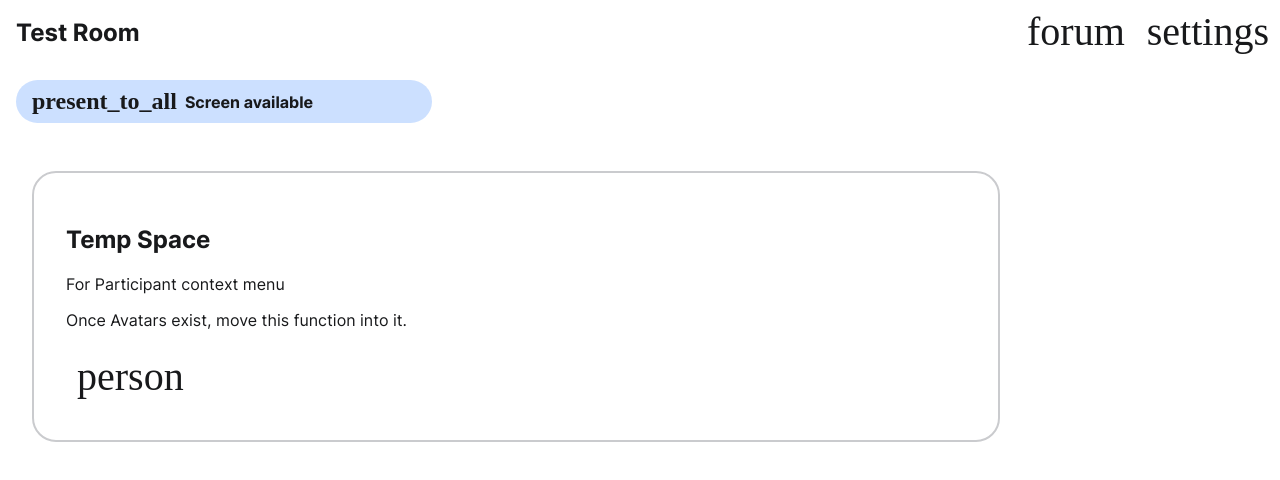
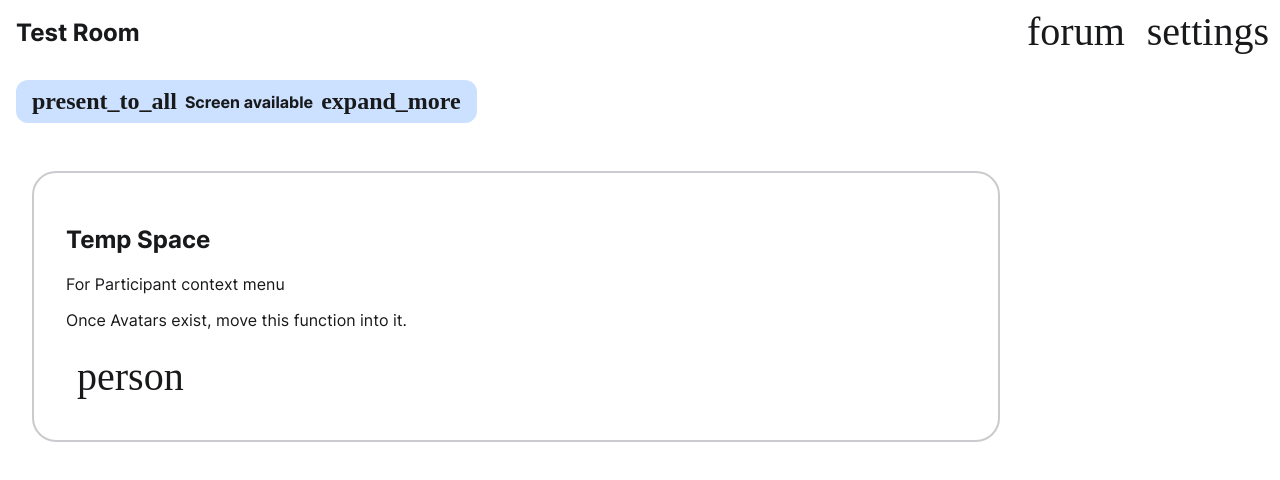
Before and after one commit to arbabf/next-gen-virtual-classroom, a Next.js app in the folder source/frontend/: page / in a window 1280 px wide. Shown: the top 480 px of the page. Built offline with nearby package versions, Linux system fonts and the light colour scheme; a web font is replaced by a local one.

Commit message:
Screen: reduce rounding, add expansion arrow

```diff
--- a/source/frontend/components/screen/screencontainer/ScreenContainer.module.css
+++ b/source/frontend/components/screen/screencontainer/ScreenContainer.module.css
@@ -3,7 +3,7 @@
 	max-width: 90vw;
 	min-width: calc(400px + 1em);
 	width: auto;
-	border-radius: 1.5em;
+	border-radius: var(--border-rounding);
 	background-color: var(--screen-inactive);
 }
 
@@ -19,6 +19,14 @@
 	display: flex;
 	align-items: center;
 	gap: var(--spacing-xs);
+}
+
+.container summary span:last-child {
+	margin-left: auto;
+}
+
+.container[open] summary span:last-child {
+	rotate: 180deg;
 }
 
 .active {
@@ -37,7 +45,7 @@
 .screenContent {
 	position: absolute;
 	background-color: inherit;
-	border-radius: 1.5em;
+	border-radius: var(--border-rounding);
 	border-top-left-radius: 0;
 	border-top-right-radius: 0;
 }
--- a/source/frontend/components/screen/screencontainer/ScreenContainer.tsx
+++ b/source/frontend/components/screen/screencontainer/ScreenContainer.tsx
@@ -87,6 +87,7 @@ class ScreenContainer extends Component<ScreenContainerProps, ScreenContainerSta
 				<summary>
 					<Icon iconName="present_to_all" size="1.5em" />
 					{this.state.mediaOn ? <span>Sharing media</span> : <span>Screen available</span>}
+					<Icon iconName="expand_more" size="1.5em" />
 				</summary>
 				{/* {this.state.screenOn && ( // Replace with this.state.screenOn when our context gets its functionality. As of now it just has the screen on forever.
 					<Panel label="Screen" media={this.state.mediaOn} expandable />
```
